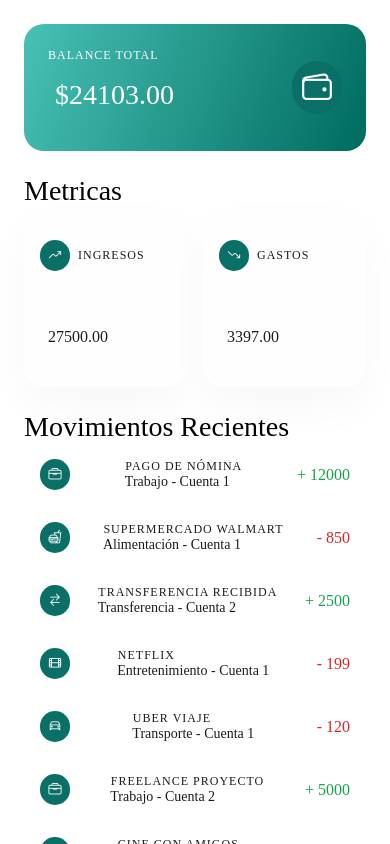
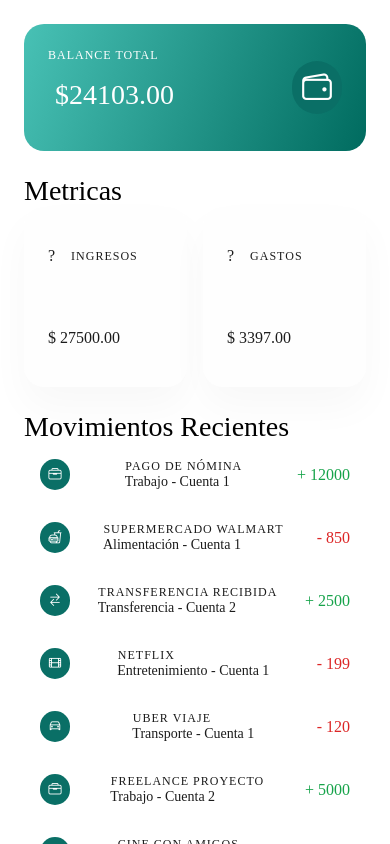
Before and after one commit to GerardoVazGa/flowcash-app, a React Native app: screen / in a window 390 px wide. Built offline with nearby package versions, Linux system fonts and the light colour scheme.

Commit message:
refactor(financial): replace icon prop with icon name in MetricCard

```diff
--- a/src/components/financial/MetricCard.jsx
+++ b/src/components/financial/MetricCard.jsx
@@ -3,15 +3,45 @@ import { AppText } from "../ui/AppText";
 import { SPACING, RADIUS } from "../../constants/layout.js";
 import { COLORS } from "../../constants/colors.js";
 import { SHADOWS } from "../../constants/shadows.js";
+import { AppIcon } from "../ui/AppIcon.jsx";
+import { getVariantStyle } from "../../utils/getVariantStyle.js";
 
 export function MetricCard({label = "Total", value, icon, variant, style}) {
+    const variantStyle = getVariantStyle(variant)
+
     return (
-        <View style={styles.container}>
-            <View style={styles.header}>
-                {icon}
-                <AppText variant="label" color="text">{label}</AppText>
+        <View style={
+            [
+                styles.container,
+                {backgroundColor: variantStyle.backgroundColor},
+                style
+            ]
+        }>
+            <View
+                style={styles.header}>
+                <AppIcon
+                    name={icon}
+                    size={16}
+                    color={variantStyle.iconColor}
+                    background={variantStyle.iconBackgroundColor}
+                    style={[
+                        styles.icon,
+                        {outlineColor: variantStyle.outline}
+                    ]}/>
+                <AppText
+                    variant="label"
+                    color={variantStyle.color}
+                >
+                    {label}
+                </AppText>
             </View>
-            <AppText variant="title" color="text" style={styles.text}>{value}</AppText>
+            <AppText
+                variant="title"
+                color="text"
+                style={styles.text}
+            >
+                $ {value}
+            </AppText>
         </View>
     )
 }
@@ -25,7 +55,7 @@ const styles = StyleSheet.create({
         gap: SPACING.md,
         padding: SPACING.md,
         borderRadius: RADIUS.xl,
-        backgroundColor: COLORS.light.surface,
+
         shadowColor: SHADOWS.light.shadowColor,
         shadowOffset: SHADOWS.light.shadowOffset,
         shadowOpacity: SHADOWS.light.shadowOpacity,
@@ -40,5 +70,10 @@ const styles = StyleSheet.create({
     },
     text: {
         padding: SPACING.sm
+    },
+    icon: {
+        borderRadius: RADIUS.full,
+        padding: SPACING.sm,
+        outlineWidth: SPACING.xs
     }
 })
```
